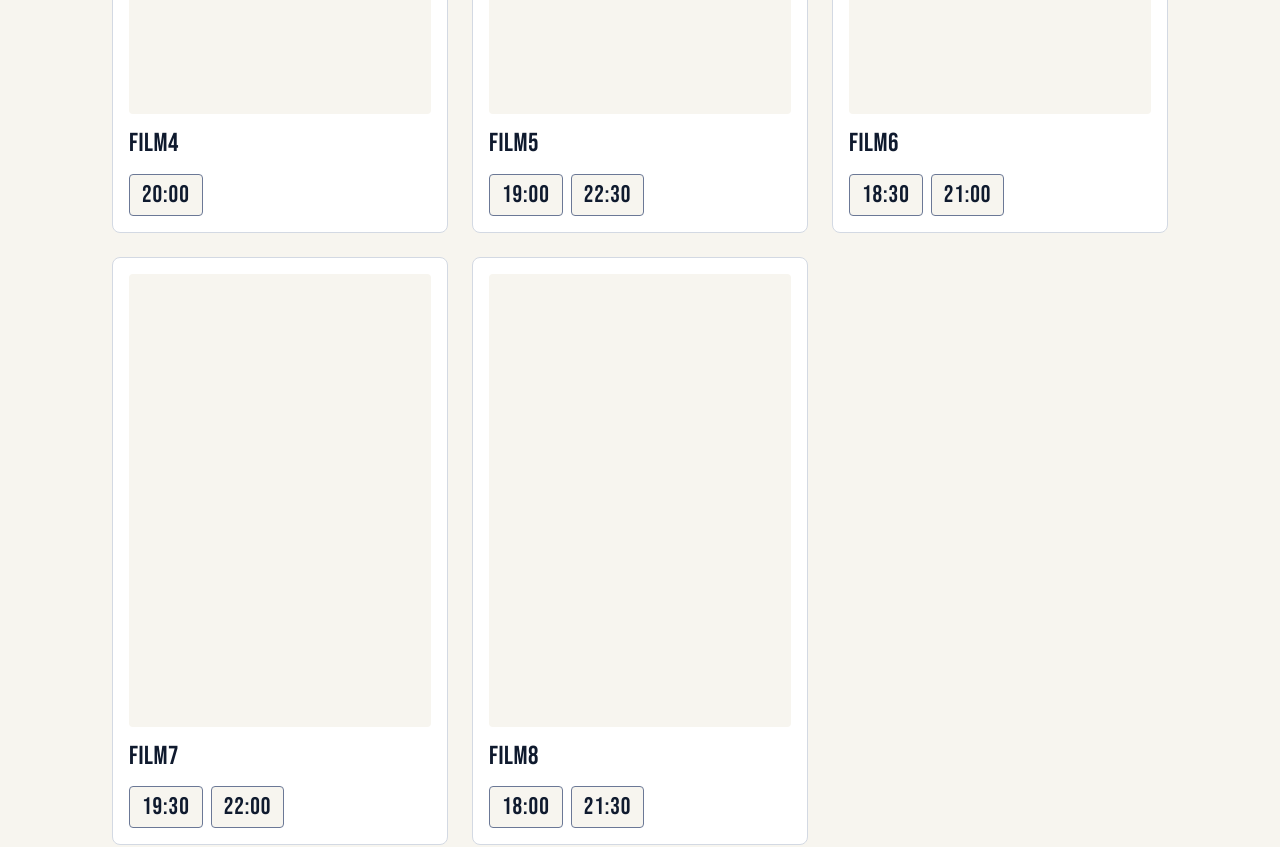
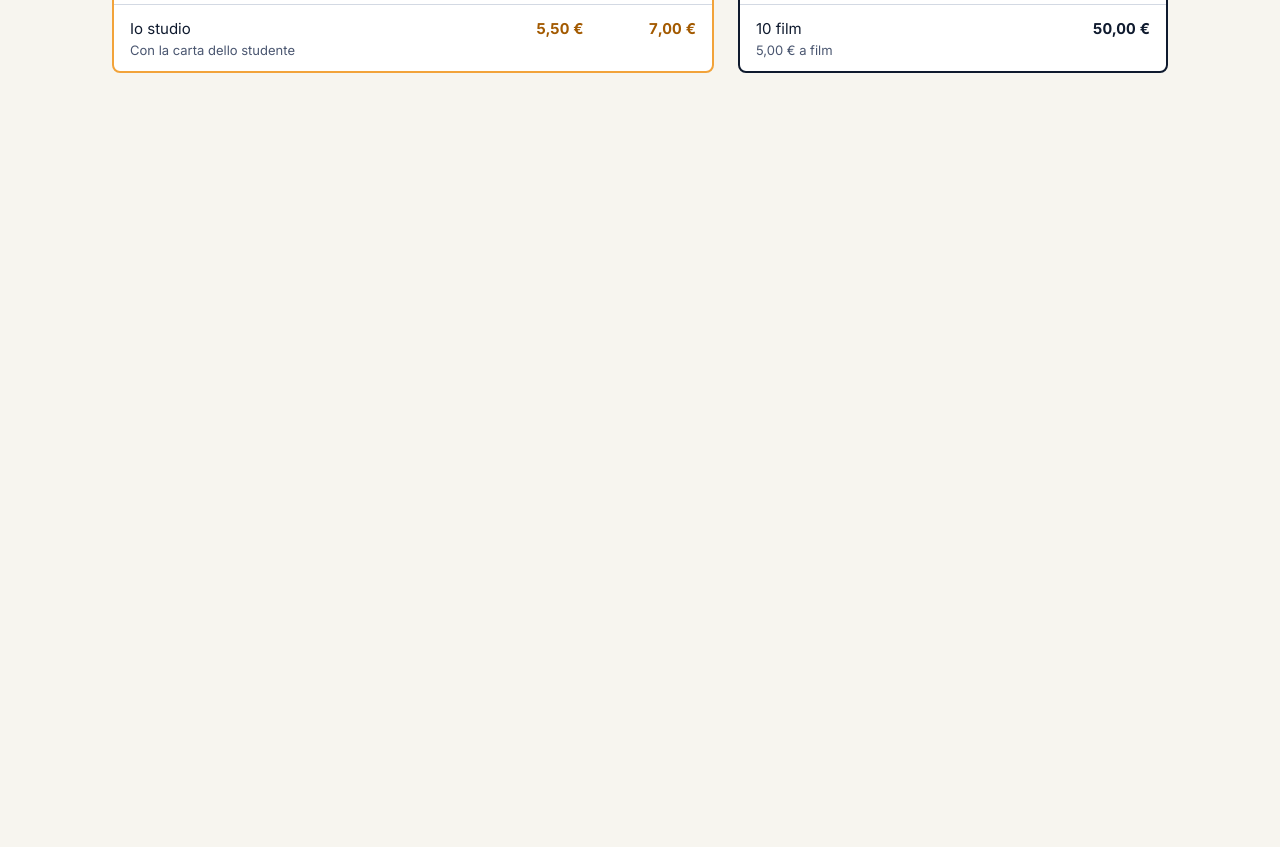
Before and after one commit to Aleguid97/Cinema_Golden_Remake, a React (Vite) app: page / in a window 1280 px wide. Shown: the part 1860-2707 px from the top of the page. After the commit the page ends 1997 px from the top, so only its background shows below. Built offline with nearby package versions, Linux system fonts and the light colour scheme.

Commit message:
GLB-21 Riduce a tre i film del Programma

```diff
--- a/src/components/Programma.jsx
+++ b/src/components/Programma.jsx
@@ -8,17 +8,6 @@ const films = [
   { title: "Film1", times: ["18:30", "21:30"] },
   { title: "Film2", times: ["19:30", "22:00"] },
   { title: "Film3", times: ["18:00", "21:30"] },
-  {
-    title: "Film4",
-    times: ["20:00"],
-  } /* qui definiamo tutta la lista dei film in programmazione con i relativi orari */,
-  {
-    title: "Film5",
-    times: ["19:00", "22:30"],
-  } /* gli stessi attraverso il metodo map vengono poi visualizzati nella sezione del programma */,
-  { title: "Film6", times: ["18:30", "21:00"] },
-  { title: "Film7", times: ["19:30", "22:00"] },
-  { title: "Film8", times: ["18:00", "21:30"] },
 ];
 
 function padNumber(num) {
```
